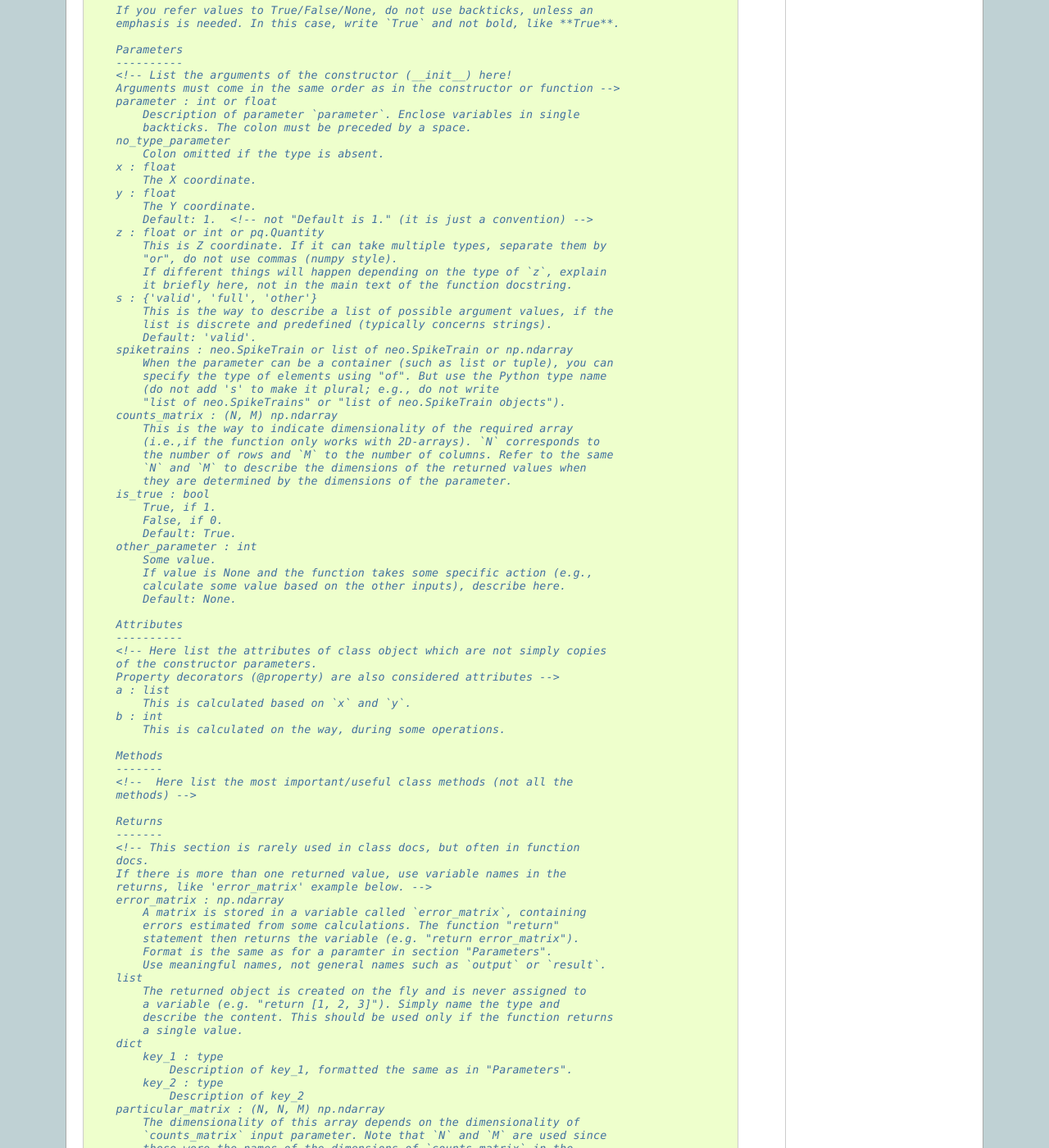
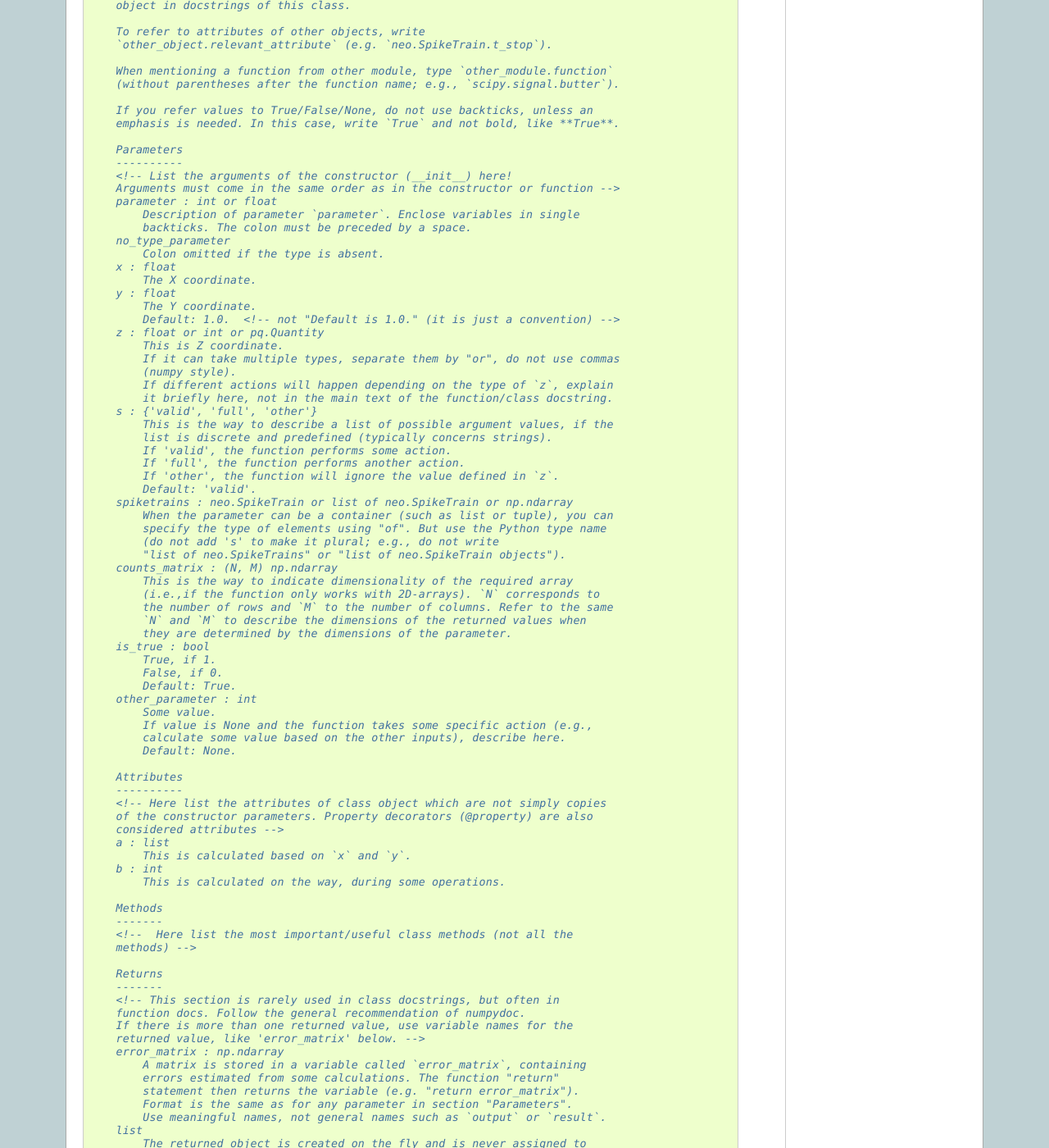
Before and after one commit to NeuralEnsemble/elephant, a Sphinx documentation site: the page built from doc/style_guide.rst, in a window 1280 px wide and 1400 px high, scrolled down 1399 px. Shown: the whole window at 82% size. Built offline with Sphinx 7.4.7, drawn with Linux system fonts in a browser that asks for light colours; formulas are drawn with MathJax 3; pages that are not in the unit, such as notebooks, are missing from menus; some of the changed text lies outside the part shown.

Commit message:
First draft of style guide in rst format

```diff
--- a/doc/style_guide.rst
+++ b/doc/style_guide.rst
@@ -8,10 +8,14 @@ https://github.com/numpy/numpy/blob/master/doc/example.py.
 Rules are based on numpydoc, PEP8 and results of discussions during the
 Elephant Hackathon 2020.
 
+In the Python code blocks below, some remarks are included using JavaScript
+style notation <!-- comment -->. They provide additional information regarding
+the code that is being presented as example.
+
 Module docstring
 ----------------
 
-The module should start with its own docstring.
+The module should start with its own docstring in the first line.
 The example below illustrates show it should be implemented.
 
 .. code-block:: python
@@ -60,22 +65,24 @@ Each class should have a detailed docstring, according to the example below:
         'see [1]_' - it will become an interactive link on the readthedocs website.
         The underscore after the closing bracket is mandatory for the link to
         work.
-        To refer to a note, simply type 'see Notes [1]'
+
+        To refer to a note in the "Notes" section, simply write 'see Notes [1]'
 
         Variable, module, function, and class names should be written
         between single back-ticks (`kernels.AlphaKernel`), NOT *bold*.
 
         For common modules such as Numpy and Quantities, use the notation
-        according to the import statement. For example: this function
-        uses `np.diff`, not `numpy.diff`. Prefixes for common packages in
-        Elephant are the following:
+        according to the import statement. For example:
+        "this function uses `np.diff`", not "`numpy.diff`".
+
+        Prefixes for common packages in Elephant are the following:
 
         1. Neo objects = neo (e.g. `neo.SpikeTrain`)
         2. Numpy = np (e.g. `np.ndarray`)
         3. Quantities = pq (e.g. `pq.Quantity`)
 
         For other objects, list the full path to the object (e.g., for the
-            BinnedSpikeTrain, this would be `elephant.conversion.BinnedSpikeTrain`)
+        BinnedSpikeTrain, this would be `elephant.conversion.BinnedSpikeTrain`)
 
         For None and NaNs, do not use backticks. NaN is referred as np.NaN (i.e.,
         with the Numpy prefix "np").
@@ -84,11 +91,11 @@ Each class should have a detailed docstring, according to the example below:
         `y`), and :attr:`attribute_name` when referring to attributes of a class
         object in docstrings of this class.
 
-        To refer to attributes of other objects, type
+        To refer to attributes of other objects, write
         `other_object.relevant_attribute` (e.g. `neo.SpikeTrain.t_stop`).
 
         When mentioning a function from other module, type `other_module.function`
-        (without parenthesis; e.g., `scipy.signal.butter`).
+        (without parentheses after the function name; e.g., `scipy.signal.butter`).
 
         If you refer values to True/False/None, do not use backticks, unless an
         emphasis is needed. In this case, write `True` and not bold, like **True**.
@@ -106,15 +113,19 @@ Each class should have a detailed docstring, according to the example below:
             The X coordinate.
         y : float
             The Y coordinate.
-            Default: 1.  <!-- not "Default is 1." (it is just a convention) -->
+            Default: 1.0.  <!-- not "Default is 1.0." (it is just a convention) -->
         z : float or int or pq.Quantity
-            This is Z coordinate. If it can take multiple types, separate them by
-            "or", do not use commas (numpy style).
-            If different things will happen depending on the type of `z`, explain
-            it briefly here, not in the main text of the function docstring.
+            This is Z coordinate.
+            If it can take multiple types, separate them by "or", do not use commas
+            (numpy style).
+            If different actions will happen depending on the type of `z`, explain
+            it briefly here, not in the main text of the function/class docstring.
         s : {'valid', 'full', 'other'}
             This is the way to describe a list of possible argument values, if the
             list is discrete and predefined (typically concerns strings).
+            If 'valid', the function performs some action.
+            If 'full', the function performs another action.
+            If 'other', the function will ignore the value defined in `z`.
             Default: 'valid'.
         spiketrains : neo.SpikeTrain or list of neo.SpikeTrain or np.ndarray
             When the parameter can be a container (such as list or tuple), you can
@@ -140,8 +151,8 @@ Each class should have a detailed docstring, according to the example below:
         Attributes
         ----------
         <!-- Here list the attributes of class object which are not simply copies
-        of the constructor parameters.
-        Property decorators (@property) are also considered attributes -->
+        of the constructor parameters. Property decorators (@property) are also
+        considered attributes -->
         a : list
             This is calculated based on `x` and `y`.
         b : int
@@ -154,15 +165,15 @@ Each class should have a detailed docstring, according to the example below:
 
         Returns
         -------
-        <!-- This section is rarely used in class docs, but often in function
-        docs.
-        If there is more than one returned value, use variable names in the
-        returns, like 'error_matrix' example below. -->
+        <!-- This section is rarely used in class docstrings, but often in
+        function docs. Follow the general recommendation of numpydoc.
+        If there is more than one returned value, use variable names for the
+        returned value, like 'error_matrix' below. -->
         error_matrix : np.ndarray
             A matrix is stored in a variable called `error_matrix`, containing
             errors estimated from some calculations. The function "return"
             statement then returns the variable (e.g. "return error_matrix").
-            Format is the same as for a paramter in section "Parameters".
+            Format is the same as for any parameter in section "Parameters".
             Use meaningful names, not general names such as `output` or `result`.
         list
             The returned object is created on the fly and is never assigned to
@@ -455,11 +466,9 @@ throughout Elephant.
         extensively in another language or package, mention this in the "Notes"
         section, like the comment below:
         <!--
-
         Notes
         -----
         This function is similar to `welch_cohere` function in MATLAB.
-
         -->
 
         The rationale for the naming of each parameter in this example will be
@@ -615,13 +624,13 @@ throughout Elephant.
         1. Frequency is defined as:
 
         .. math::
+
             f = /frac{1}{T}
 
            `period` corresponds to :math:`T`
 
         2. `order` is passed as the `N` parameter when calling
            `scipy.signal.butter`.
-
         3. According to [1]_, BIC should be used instead of AIC for this
            computation. The brief rationale is .......
 
```
Also changed, not shown: other parts of doc/style_guide.rst (+5 -4 lines).
